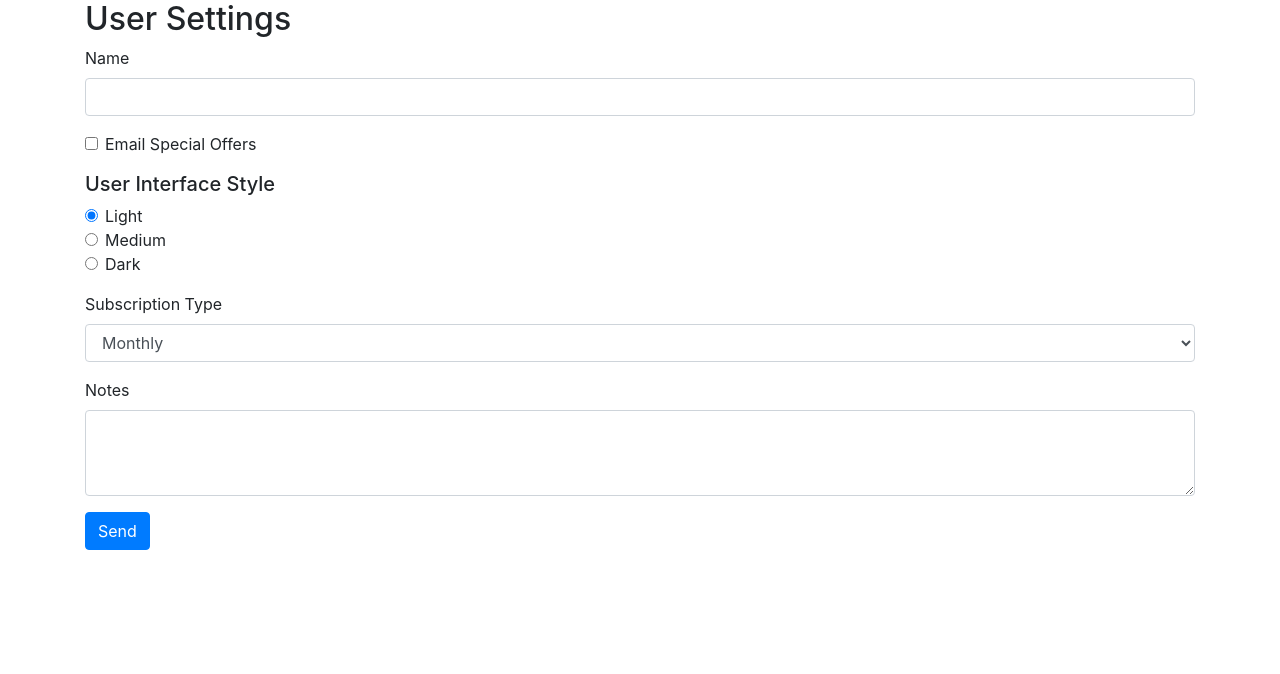
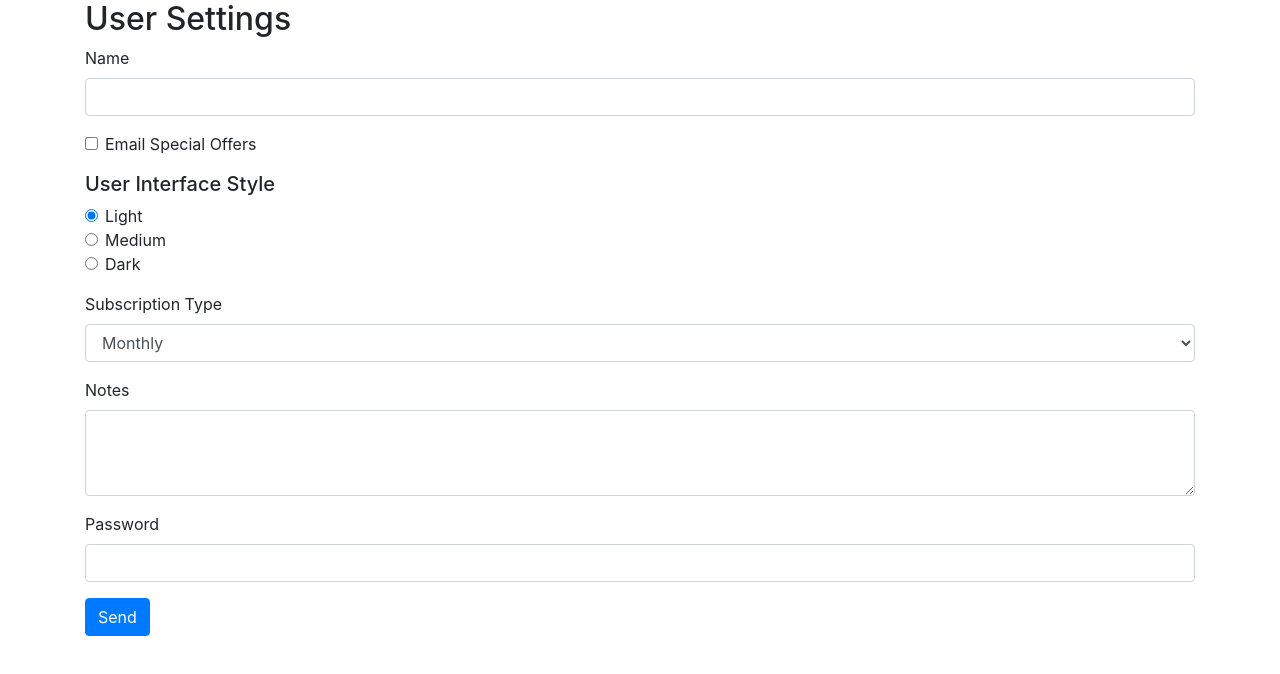
Before and after one commit to Annie-Huang/Angular-Forms, an Angular app: page / in a window 1280 px wide. Shown: the top 674 px of the page. Built offline with nearby package versions, Linux system fonts and the light colour scheme.

Commit message:
Add password field

```diff
--- a/src/app/user-settings-form/user-settings-form.component.html
+++ b/src/app/user-settings-form/user-settings-form.component.html
@@ -49,6 +49,11 @@
       <textarea class="form-control" id="notes" name="notes" rows="3"></textarea>
     </div>
 
+    <div class="form-group">
+      <label for="password">Password</label>
+      <input type="password" id="password" name="password" class="form-control">
+    </div>
+
     <button class="btn btn-primary">Send</button>
   </form>
 </div>
```
